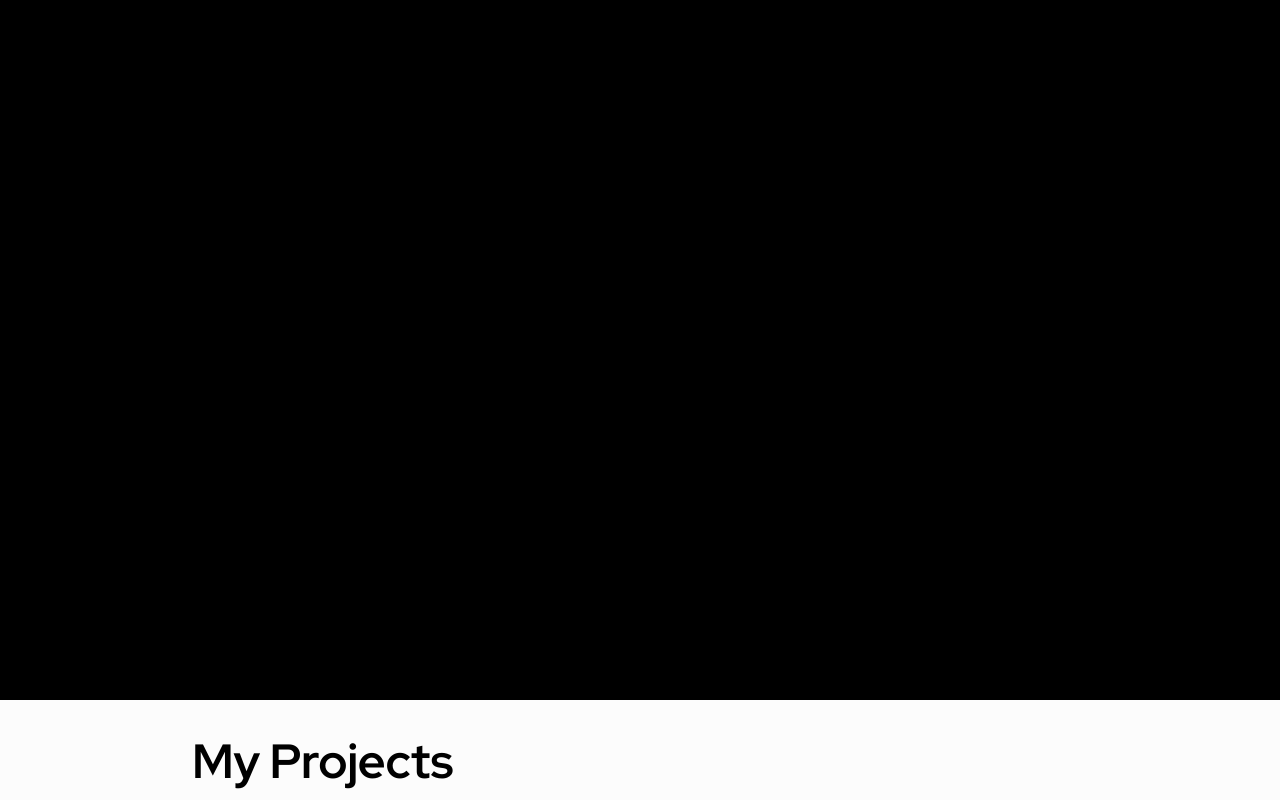
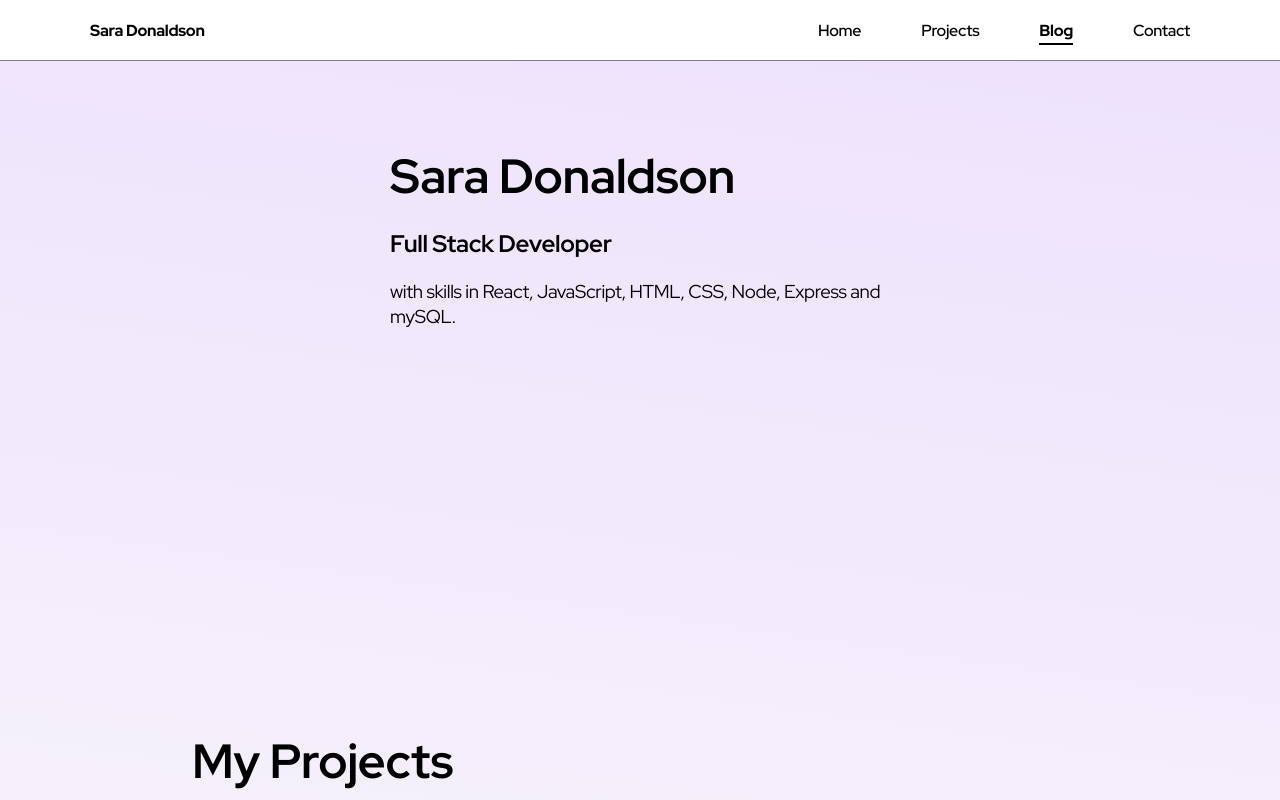
Before and after one commit to SaraDonaldson/portfolio-app-two, a React (Create React App) app: page /blog in a window 1280 px wide. Shown: the top 800 px of the page. Built offline with nearby package versions, Linux system fonts and the light colour scheme.

Commit message:
basic footer links and styling

```diff
--- a/src/App.css
+++ b/src/App.css
@@ -1,4 +1,5 @@
 @import url('https://fonts.googleapis.com/css2?family=Red+Hat+Display:ital,wght@0,300;0,400;0,500;0,600;0,700;0,800;0,900;1,300;1,400;1,700&display=swap');
+
 
 .app-content {
   font-family: 'Red Hat Display', sans-serif;
@@ -6,6 +7,9 @@
   background: linear-gradient(188deg, rgba(116,7,255,0.11) 0%, rgba(252,252,252,1) 51%, rgba(0,194,255,0.11) 100%);
   top:0;
   position: absolute;
-  width: 100%;
-  height: 700px;
+  width: 100vw;
+  min-height: 100vh;
+  display:flexbox;
+  flex-direction: column;
+  min-height: 100vh;
 }
--- a/src/Components/Footer.jsx
+++ b/src/Components/Footer.jsx
@@ -1,16 +1,56 @@
 import React from 'react';
 import './footer.css'
+import { BsGithub } from "react-icons/bs";
+import { AiFillCodepenCircle, AiOutlineCopyrightCircle } from "react-icons/ai";
+import { MdOutlineEmail } from "react-icons/md";
+import { BiLogoLinkedinSquare } from "react-icons/bi";
+import { Link } from 'react-router-dom';
+
+
 
 function Footer() {
   return (
-    <div className='Footer'>Footer
+    <div className='footer'>
         <div className='footer-content'>
+
+            <div className='footer-icon-links-container'>
+                <a  href='https://github.com/SaraDonaldson'
+                    target="_blank"
+                    rel="noreferrer"z
+                    className='footer-icon-links' >
+                    <BsGithub/></a>
+
+                <a href = 'https://www.linkedin.com/in/sara-donaldson-developer/'
+                    target="_blank"
+                    rel="noreferrer"z
+                    className='footer-icon-links'
+                    >
+                <BiLogoLinkedinSquare/> </a>
+
+                <p Link='/contact'
+                    rel="noreferrer"z
+                    className='footer-icon-links'
+                    >
+                    <MdOutlineEmail/> </p>
+
+                <a href= 'https://codepen.io/SaraDonaldson'
+                    target="_blank"
+                    rel="noreferrer"z
+                    className='footer-icon-links'
+                    >
+                <AiFillCodepenCircle/></a>
+
+            </div>
 
 
 
 
          </div>
 
+         <div className='footer-copyright'>
+                <p className='footer-copyright-message'>
+                <AiOutlineCopyrightCircle/> Sara Donaldson 2023</p>
+        </div>
 
 
 
--- a/src/Components/footer.css
+++ b/src/Components/footer.css
@@ -1,30 +1,73 @@
-*{
+.footer{
+    margin-top: auto;
+    margin-top: 40vh;
+    padding: 0;
     bottom: 0;
     left: 0;
     right: 0;
-}
-
-.Footer{
-    margin: 0;
-    padding: 0;
     width:100vw;
-    height: auto;
-    box-sizing: border-box;
-    position: absolute;
-    bottom: 0;
-    left: 0;
-    right: 0;
+    height: fit-content;
     padding-top: 40px;
     background-color: black;
     color: white;
-    height: 100rem;
 
-}
 
-.footer-content{
+    align-self: flex-end;
+    justify-content: center;
+    display:flex;
+    flex-direction: column;
+    flex-shrink: 2 ;
+
+
+  }
+
+  .footer-content{
     display: flex;
     align-items: center;
     justify-content: center;
     flex-direction: column;
     text-align: center;
-}
+    height:fit-content;
+    padding: 0px;
+    margin: 0px;
+    position: relative;
+    width: 100%;
+
+  }
+
+  .footer-icon-links-container{
+    display: flex;
+    align-items: center;
+    justify-content: center;
+    flex-direction: row;
+    text-align: center;
+    height:fit-content;
+    position:relative;
+    width: 100%;
+  }
+
+  .footer-icon-links{
+      color: white;
+      font-size: xx-large;
+      padding-left: 3rem;
+      padding-right: 3rem;
+
+  }
+
+.footer-copyright{
+   display: flex;
+      align-items: flex-end;
+      justify-content: flex-start;
+      flex-direction: row;
+      width: 100%;
+  }
+
+  .footer-copyright-message{
+
+      text-align: left;
+      padding: 0px;
+      padding-top: 15vh;
+      position:relative;
+      padding-left: 3vw;
+
+  }
```
Also changed, not shown: src/App.js (+7 -0 lines), src/Pages/BlogFeed.jsx (+9 -0 lines), src/Pages/ContactPage.jsx (added, +9 -0 lines), src/Router.js (added, +14 -0 lines).
